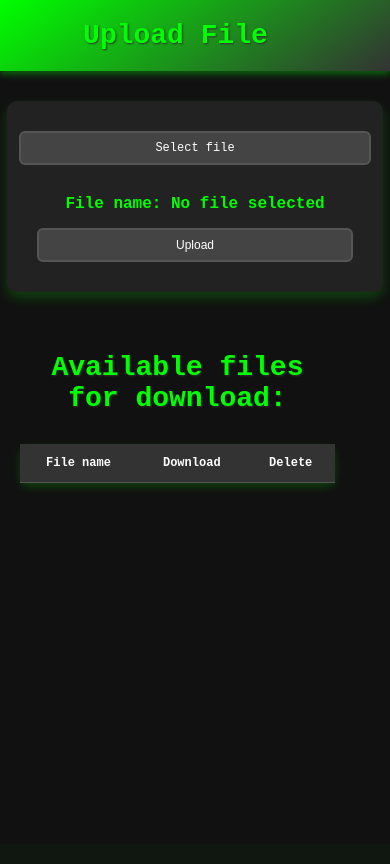
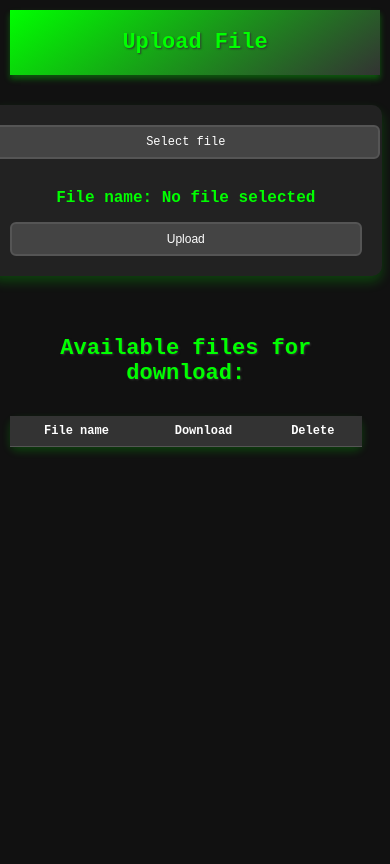
Before and after one commit to davidN1324-byte/W-Server, a FastAPI app: page / in a window 390 px wide. Before the commit the page ends 488 px from the top, so only its background shows below. Run offline with FastAPI, Linux system fonts and the light colour scheme; data that the repository does not hold is empty.

Commit message:
Update css for phone

```diff
--- a/static/style.css
+++ b/static/style.css
@@ -31,7 +31,7 @@ body {
 main {
     width: 90%;
     max-width: 1200px;
-    margin-top: 30px; /* Top padding for main content */
+    margin-top: 30px;
     display: flex;
     flex-direction: column;
     align-items: center;
@@ -45,7 +45,7 @@ body {
     box-shadow: 0 6px 12px rgba(0, 255, 0, 0.2);
     width: 100%;
     max-width: 600px;
-     margin-bottom: 30px; /* Indent between form and table */
+    margin-bottom: 30px;
     display: flex;
     flex-direction: column;
     align-items: center;
@@ -63,7 +63,7 @@ body {
     transition: background-color 0.3s, transform 0.2s;
     width: 100%;
     text-align: center;
-     margin-bottom: 15px; /* Bottom padding */
+    margin-bottom: 15px;
 }
 
 input[type="file"] {
@@ -96,7 +96,7 @@ body {
 /* Header for files */
 h2 {
     width: 100%;
-     text-align: center; /* Center the header */
+    text-align: center;
     margin-top: 30px;
 }
 
@@ -151,13 +151,13 @@ body {
     color: white;
 }
 
-    /* Media queries */
+/* Media queries for better mobile adaptation */
 @media (max-width: 768px) {
-     .file-table {
-     width: 100%;
+    main {
+        width: 95%;
     }
 
-     th, td {
+    .file-table {
         font-size: 14px;
     }
 
@@ -168,21 +168,31 @@ body {
 }
 
 @media (max-width: 480px) {
-     .file-table, h1, h2, .file-info, form {
-     width: 90%;
+    body {
+        align-items: flex-start;
+        padding: 10px;
     }
 
-     th, td {
+    h1, h2 {
+        font-size: 22px;
+    }
+
+    form {
+        width: 100%;
+        padding: 20px;
+    }
+
+    .file-table, h1, h2, .file-info {
+        width: 100%;
+    }
+
+    .file-table th, .file-table td {
         font-size: 12px;
+        padding: 8px;
     }
 
     .custom-file-upload, input[type="submit"], button {
         font-size: 12px;
         padding: 8px 16px;
     }
-
-     button {
-     font-size: 12px;
-     padding: 6px 12px;
 }
-    }
```
Lines whose indentation alone changed are shown as unchanged.
